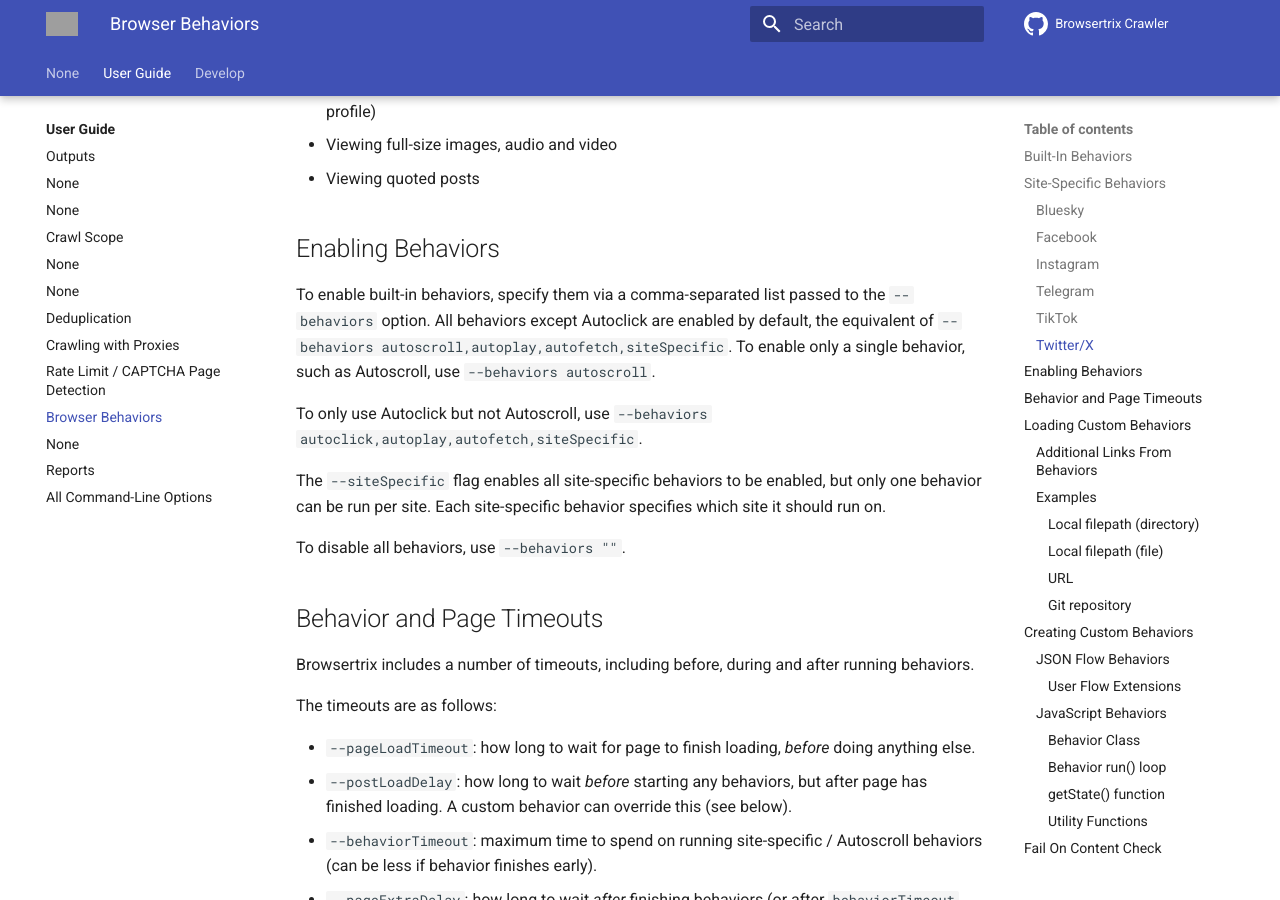
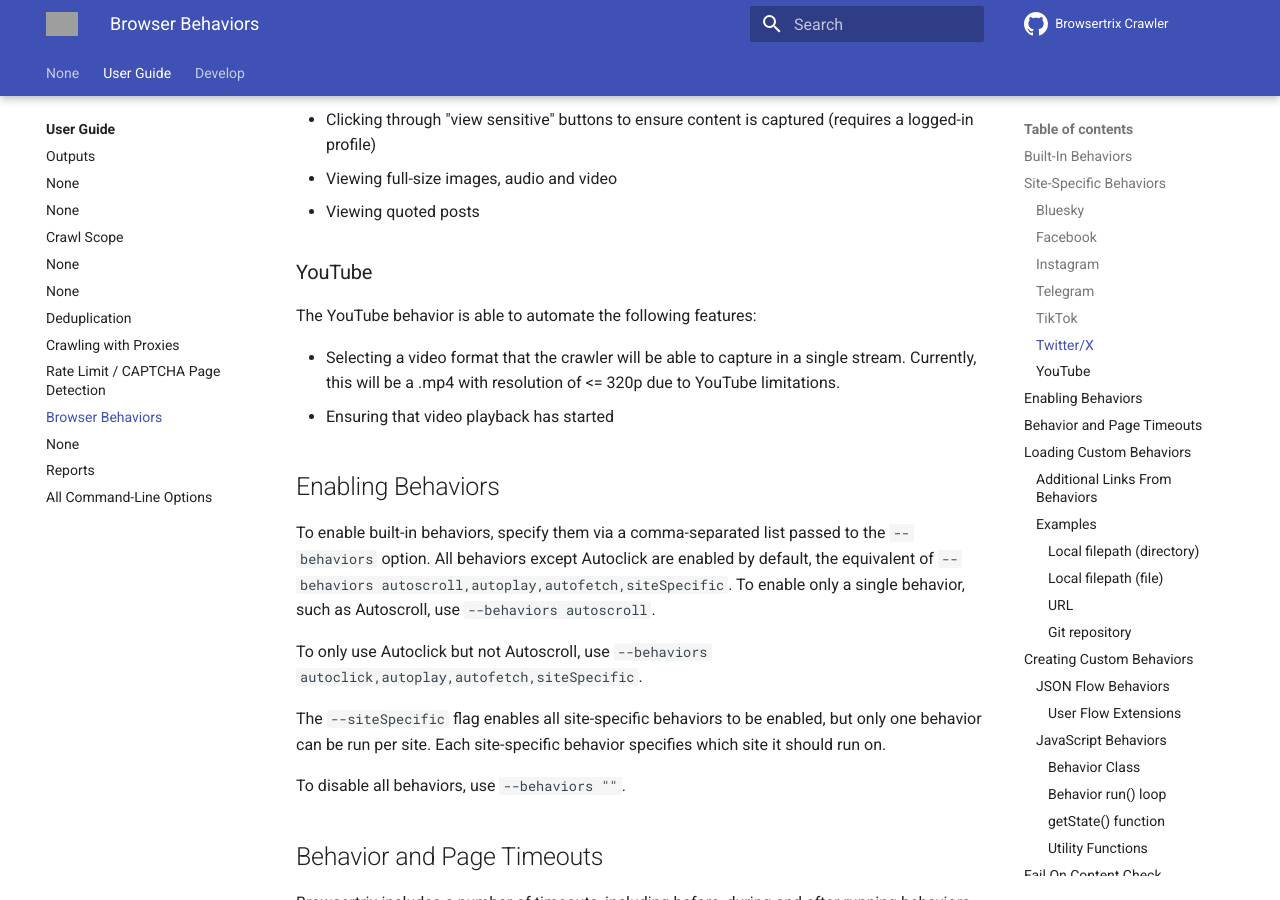
Before and after one commit to webrecorder/browsertrix-crawler, an MkDocs documentation site: the page built from docs/docs/user-guide/behaviors.md, in a window 1280 px wide and 900 px high, scrolled down 2481 px. Built offline with MkDocs 1.6.1 and Material for MkDocs 9.7.7, drawn with Linux system fonts in a browser that asks for light colours; comment, search, counter and statistics services are not loaded; grey boxes are pictures that could not be loaded.

Commit message:
docs: mention YouTube (#1082)
mention YouTube capture behavior in behavior docs.

---------

Co-authored-by: Ilya Kreymer <ikreymer@users.noreply.github.com>

```diff
--- a/docs/docs/user-guide/behaviors.md
+++ b/docs/docs/user-guide/behaviors.md
@@ -24,6 +24,7 @@
 - Telegram
 - TikTok
 - Twitter/X
+- YouTube
 
 User-defined custom behaviors are also considered site-specific.
 
@@ -75,6 +76,13 @@
 - Clicking through "view sensitive" buttons to ensure content is captured (requires a logged-in profile)
 - Viewing full-size images, audio and video
 - Viewing quoted posts
+
+### YouTube
+
+The YouTube behavior is able to automate the following features:
+
+- Selecting a video format that the crawler will be able to capture in a single stream. Currently, this will be a .mp4 with resolution of <= 320p due to YouTube limitations.
+- Ensuring that video playback has started
 
 ## Enabling Behaviors
 
```
